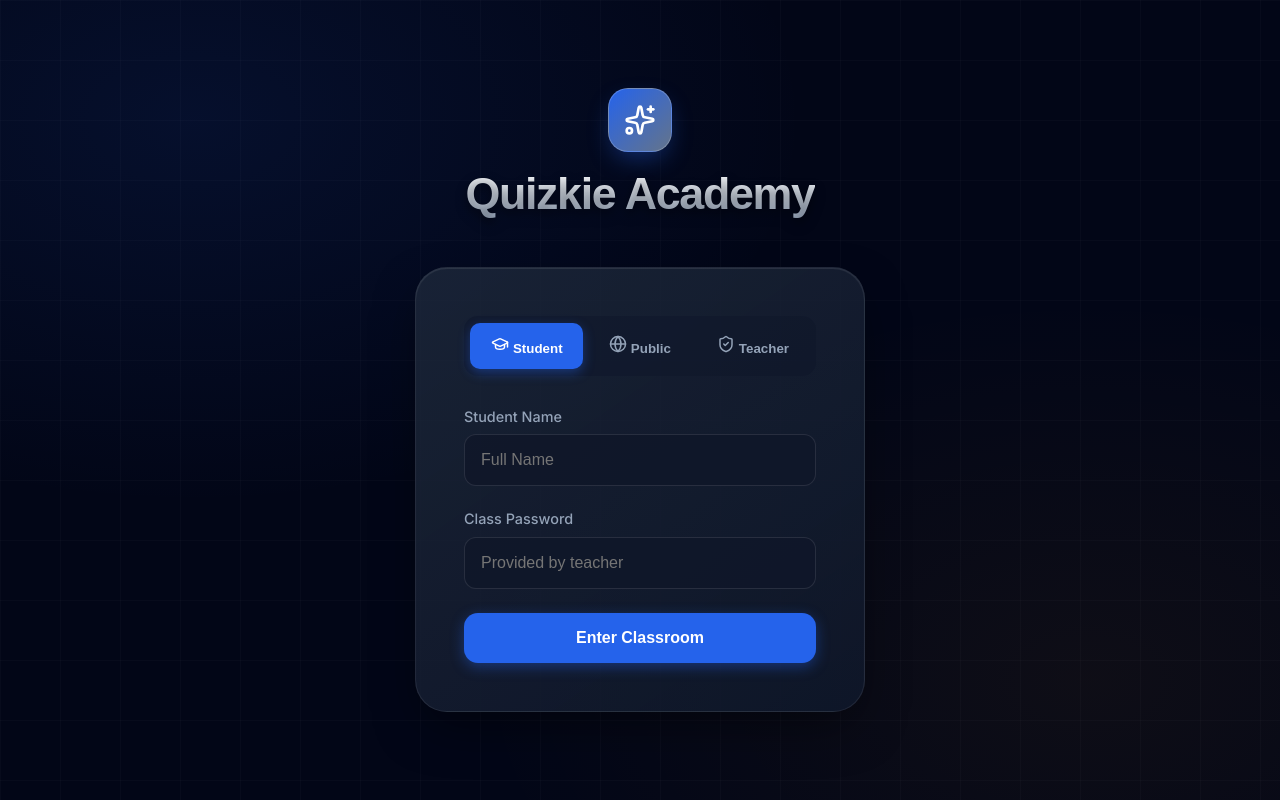
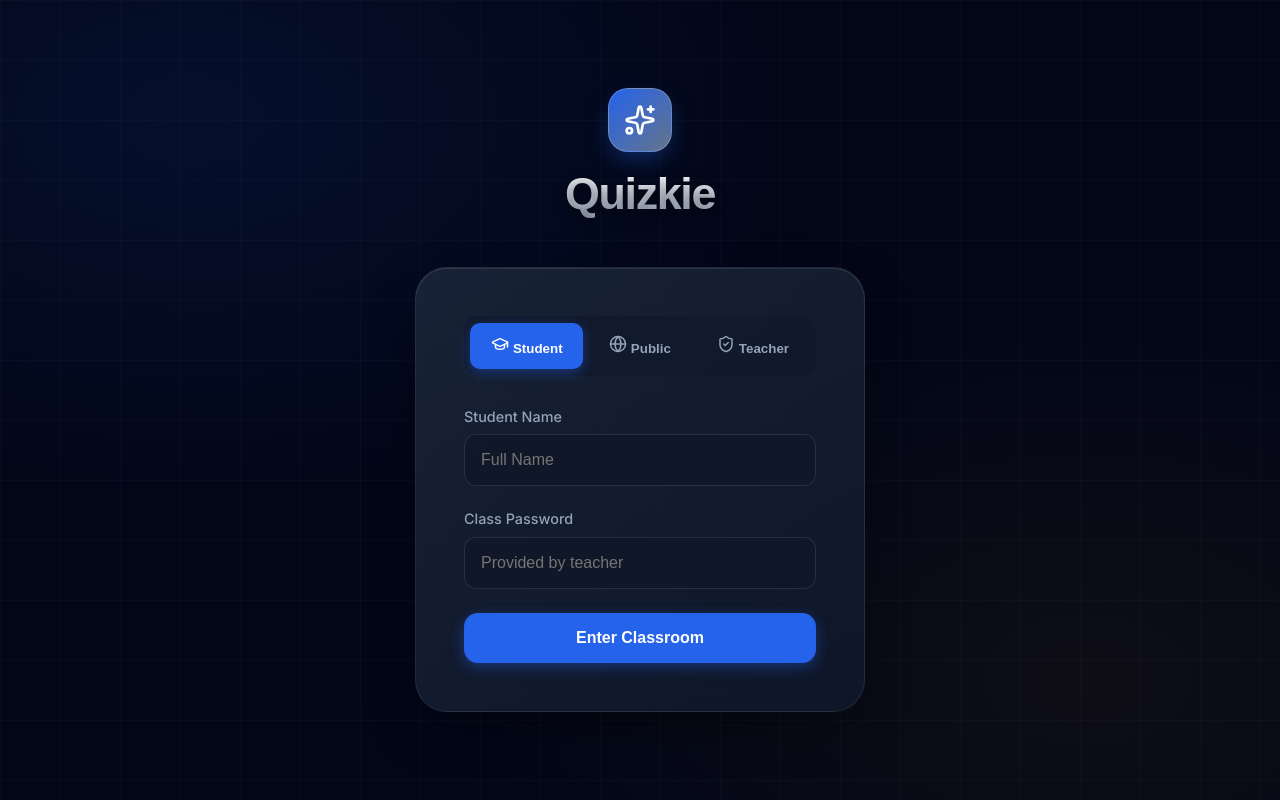
Before and after one commit to Undiying/SheenQuiz, a React (Vite) app: page / in a window 1280 px wide. Built offline with nearby package versions, Linux system fonts and the light colour scheme.

Commit message:
Update branding to just Quizkie in Auth.jsx

```diff
--- a/src/components/Auth.jsx
+++ b/src/components/Auth.jsx
@@ -170,7 +170,7 @@ const Auth = ({ onTeacherLogin, onStudentLogin, onGuestLogin }) => {
       <div className="auth-container">
         <div className="brand">
           <div className="logo-icon"><Sparkles /></div>
-          <h1>Quizkie Academy</h1>
+          <h1>Quizkie</h1>
         </div>
 
         <div className="auth-card">
```
